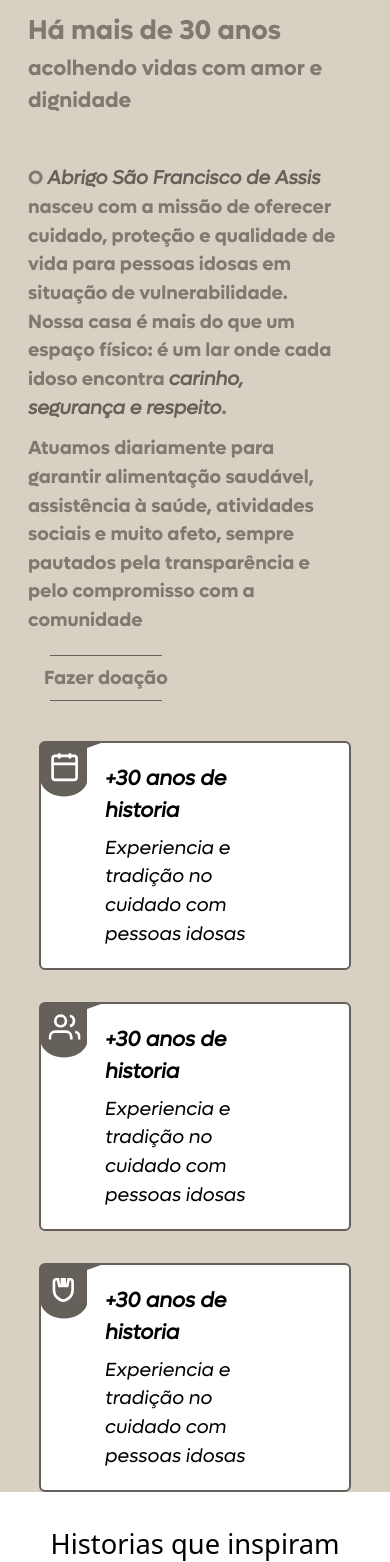
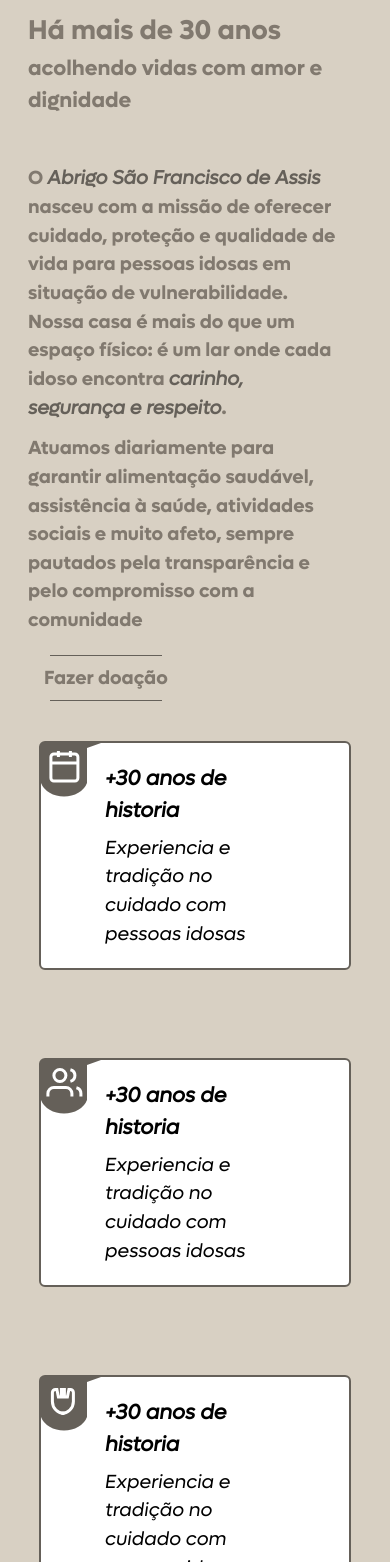
Before and after one commit to Daraccota/Abrigo, a PHP site: page / in a window 390 px wide. Shown: the part 401-1963 px from the top of the page. Run offline with PHP 8.4, Linux system fonts and the light colour scheme.

Commit message:
mod: header/cards e section
Novamente, atualizei o card (espero ser a ultima vez mexendo nele no mobile, apesar que pra outras telas ele esta beeemmm feito também)
Modifiquei o texto no section

```diff
--- a/assets/css/output.css
+++ b/assets/css/output.css
@@ -9,16 +9,14 @@
       "Courier New", monospace;
     --color-amber-300: oklch(87.9% 0.169 91.605);
     --color-green-500: oklch(72.3% 0.219 149.579);
+    --color-gray-100: oklch(96.7% 0.003 264.542);
     --color-black: #000;
     --color-white: #fff;
     --spacing: 0.25rem;
     --font-weight-normal: 400;
     --font-weight-bold: 700;
     --radius-md: 0.375rem;
-    --radius-lg: 0.5rem;
     --radius-xl: 0.75rem;
-    --default-transition-duration: 150ms;
-    --default-transition-timing-function: cubic-bezier(0.4, 0, 0.2, 1);
     --default-font-family: var(--font-sans);
     --default-mono-font-family: var(--font-mono);
     --color-CremeEscuro: #656059;
@@ -395,29 +290,11 @@
   .w-lvw {
     width: 100lvw;
   }
-  .flex-1 {
-    flex: 1;
-  }
-  .flex-2 {
-    flex: 2;
-  }
-  .border-collapse {
-    border-collapse: collapse;
-  }
-  .transform {
-    transform: var(--tw-rotate-x,) var(--tw-rotate-y,) var(--tw-rotate-z,) var(--tw-skew-x,) var(--tw-skew-y,);
-  }
-  .resize {
-    resize: both;
-  }
   .flex-col {
     flex-direction: column;
   }
   .flex-row {
     flex-direction: row;
-  }
-  .content-center {
-    align-content: center;
   }
   .items-center {
     align-items: center;
@@ -431,63 +308,20 @@
   .justify-items-center {
     justify-items: center;
   }
-  .gap-1 {
-    gap: calc(var(--spacing) * 1);
-  }
   .gap-4 {
     gap: calc(var(--spacing) * 4);
   }
-  .gap-10 {
-    gap: calc(var(--spacing) * 10);
-  }
-  .gap-20 {
-    gap: calc(var(--spacing) * 20);
-  }
-  .gap-30 {
-    gap: calc(var(--spacing) * 30);
-  }
-  .place-self-center {
-    place-self: center;
+  .gap-6 {
+    gap: calc(var(--spacing) * 6);
   }
   .place-self-end {
     place-self: end;
   }
-  .place-self-start {
-    place-self: start;
-  }
-  .self-center {
-    align-self: center;
-  }
-  .self-end {
-    align-self: flex-end;
-  }
-  .self-start {
-    align-self: flex-start;
-  }
   .justify-self-center {
     justify-self: center;
   }
-  .justify-self-end {
-    justify-self: flex-end;
-  }
-  .justify-self-start {
-    justify-self: flex-start;
-  }
-  .rounded {
-    border-radius: 0.25rem;
-  }
-  .rounded-lg {
-    border-radius: var(--radius-lg);
-  }
-  .rounded-md {
-    border-radius: var(--radius-md);
-  }
   .rounded-xl {
     border-radius: var(--radius-xl);
-  }
-  .border {
-    border-style: var(--tw-border-style);
-    border-width: 1px;
   }
   .bg-Creme {
     background-color: var(--color-Creme);
@@ -694,23 +522,21 @@
     top: calc(var(--spacing) * -0);
     left: calc(var(--spacing) * -0);
     display: flex;
-    height: calc(var(--spacing) * 15);
-    width: calc(var(--spacing) * 15);
-    align-items: center;
-    justify-content: center;
+    align-items: flex-start;
+    justify-content: flex-start;
   }
   .card .badge .badgetexture {
-    height: 100%;
-    width: 100%;
+    height: calc(4/10 * 100%);
+    width: calc(2/10 * 100%);
+    align-self: flex-start;
     color: var(--color-CremeEscuro);
   }
   .card .badge .icons {
     position: absolute;
-    inset: calc(1/2 * 100%);
-    height: calc(var(--spacing) * 8);
-    width: calc(var(--spacing) * 8);
+    height: calc(6/10 * 100%);
+    width: calc(3/10 * 100%);
     color: var(--color-white);
-    transform: translate(-70%, -70%);
+    transform: translate(-24%, 14%);
   }
 }
 .hamburger span {
@@ -736,32 +562,7 @@
   syntax: "*";
   inherits: false;
 }
-@property --tw-rotate-x {
-  syntax: "*";
-  inherits: false;
-}
-@property --tw-rotate-y {
-  syntax: "*";
-  inherits: false;
-}
-@property --tw-rotate-z {
-  syntax: "*";
-  inherits: false;
-}
-@property --tw-skew-x {
-  syntax: "*";
-  inherits: false;
-}
-@property --tw-skew-y {
-  syntax: "*";
-  inherits: false;
-}
 @property --tw-border-style {
-  syntax: "*";
-  inherits: false;
-  initial-value: solid;
-}
-@property --tw-outline-style {
   syntax: "*";
   inherits: false;
   initial-value: solid;
@@ -770,13 +571,7 @@
   @supports ((-webkit-hyphens: none) and (not (margin-trim: inline))) or ((-moz-orient: inline) and (not (color:rgb(from red r g b)))) {
     *, ::before, ::after, ::backdrop {
       --tw-font-weight: initial;
-      --tw-rotate-x: initial;
-      --tw-rotate-y: initial;
-      --tw-rotate-z: initial;
-      --tw-skew-x: initial;
-      --tw-skew-y: initial;
       --tw-border-style: solid;
-      --tw-outline-style: solid;
     }
   }
 }
--- a/public/index.php
+++ b/public/index.php
@@ -76,7 +76,8 @@
       </div>
       </div>
 
-    <div class="cards flex-1 justify-items-center">
+      <!-- EU ODEIO ESSES CARDS PUTA QUE O PARIU, JA PERDI A CONTA DE QUANTAS VEZES EU TIVE QUE VOLTAR AQUI RESOLVER ALGUMA MERDA. PUTA QUE O PARIU -->
+    <div class="cards flex flex-col gap-6 justify-items-center justify-center items-center">
         <div class="card">
           <div class="badge ">
           <svg xmlns="http://www.w3.org/2000/svg"
@@ -115,8 +116,10 @@
             <path d="M16 3.13a4 4 0 0 1 0 7.75"/>
           </svg>
           </div>
-          <h1 class="">+30 anos de historia</h1>
-          <p class="">Experiencia e tradição no cuidado com pessoas idosas</p>
+          <div class="items-center justify-center">
+            <h1 class="">+30 anos de historia</h1>
+            <p class="">Experiencia e tradição no cuidado com pessoas idosas</p>
+          </div>
         </div>
         <div class="card">
           <div class="badge ">
@@ -138,9 +141,10 @@
     </div>
   </header>
 
-  <section class="">
-    <h1 class="tituloSec text-center">Historias que inspiram</h1>
-    <div class="Colacao flex flex-row justify-center w-[88vw] h-[46vh] gap-4 justify-self-center">
+  <section class=" bg-gray-100">
+    <h1 class="tituloSec py-10 text-center">Historias que inspiram</h1>
+
+    <div class="Colacao flex flex-row justify-center w-[88vw] h-[46vh] gap-4 justify-self-center my-16">
       <div class="flex flex-col justify-center ">
         <img class="w-[42vw] h-[24vh] rounded-xl" src="https://picsum.photos/500/500" alt="">
         <img class="w-[36vw] h-[18vh] rounded-xl place-self-end mt-auto" src="https://picsum.photos/500/500" alt="">
@@ -150,6 +154,14 @@
         <img class="w-[40vw] h-[28vh] rounded-xl mt-auto " src="https://picsum.photos/500/500" alt="">
       </div>
     </div>
+    <div class="mx-7">
+      <P class="textoMobile text-CremeEscuro">Cada idoso do nosso lar traz consigo uma vida cheia de memórias,
+        aprendizados e momentos inesquecíveis.</P>
+      <P class="textoMobile text-CremeEscuro">Aqui, cada rosto guarda uma história única. São pessoas que viveram,
+         sonharam e ainda têm muito para compartilhar.</P>
+      <P class="textoMobile text-CremeEscuro">Ao conhecê-los, você descobre não apenas histórias do passado,
+        mas também a alegria do presente e a esperança no futuro.</P>
+    </div>
   </section>
 
   <script src="/Abrigo/assets/js/btn.js"></script>
```
Also changed, not shown: other parts of assets/css/output.css (+11 -120 lines), assets/css/input.css (+8 -5 lines).
